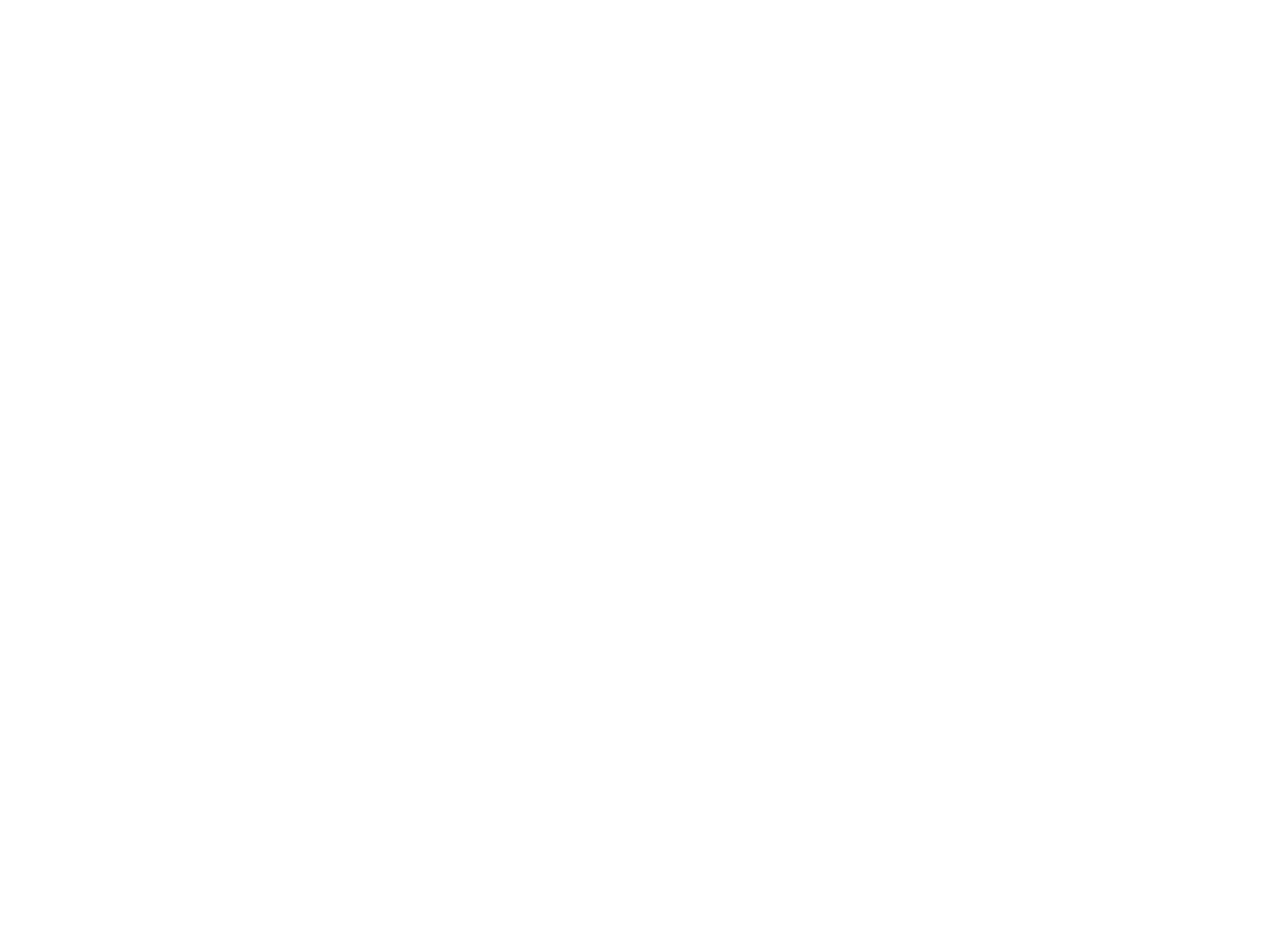
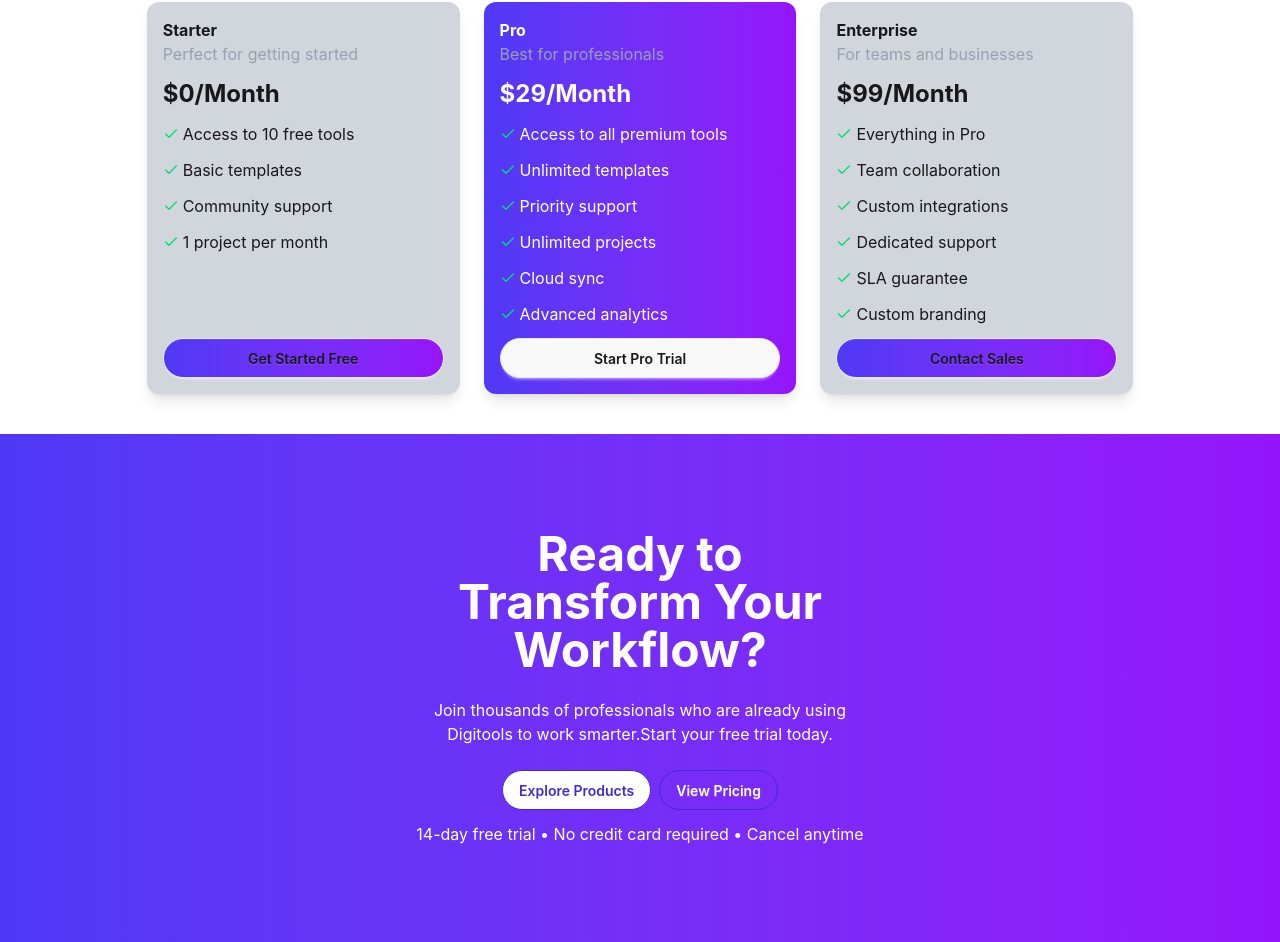
Before and after one commit to amd142457/B13-A6, a React (Vite) app: page / in a window 1280 px wide. Shown: the part 2879-3821 px from the top of the page. Before the commit the page ends 2841 px from the top, so only its background shows below. Built offline with nearby package versions, Linux system fonts and the light colour scheme.

Commit message:
Fix pricing card layout and styling

```diff
--- /dev/null
+++ b/public/Transparant.json
@@ -0,0 +1,43 @@
+[
+  {
+    "plan": "Starter",
+    "description": "Perfect for getting started",
+    "price": "$0/Month",
+    "features": [
+      "Access to 10 free tools",
+      "Basic templates",
+      "Community support",
+      "1 project per month"
+    ],
+    "buttonText": "Get Started Free"
+  },
+  {
+    "plan": "Pro",
+    "description": "Best for professionals",
+    "price": "$29/Month",
+    "features": [
+      "Access to all premium tools",
+      "Unlimited templates",
+      "Priority support",
+      "Unlimited projects",
+      "Cloud sync",
+      "Advanced analytics"
+    ],
+    "buttonText": "Start Pro Trial",
+    "highlight": "Most Popular"
+  },
+  {
+    "plan": "Enterprise",
+    "description": "For teams and businesses",
+    "price": "$99/Month",
+    "features": [
+      "Everything in Pro",
+      "Team collaboration",
+      "Custom integrations",
+      "Dedicated support",
+      "SLA guarantee",
+      "Custom branding"
+    ],
+    "buttonText": "Contact Sales"
+  }
+]
--- a/src/App.jsx
+++ b/src/App.jsx
@@ -1,17 +1,24 @@
 import { useState } from "react";
 import "./App.css";
+import { Suspense } from "react";
 import Bennar from "./componants/Bennar";
 import Model from "./componants/Model";
 import Navber from "./componants/Navber";
 import Rating from "./componants/Rating";
 import Cart from "./componants/Cart";
 import GetStart from "./componants/GetStart";
+import Trasparant from "./componants/Trasparant";
+import Transform from "./componants/Transform";
 const getModels = async () => {
   const res = await fetch("/public/daata.json");
   return res.json();
 };
-
 const modelPromise = getModels();
+const getTransparant = async () => {
+  const res = await fetch("/public/Transparant.json");
+  return res.json();
+};
+const dataPromis = getTransparant();
 
 function App() {
   const [isBtn, setBtn] = useState("products");
@@ -45,6 +52,16 @@
       )}
       {isBtn === "card" && <Cart isCart={isCart} setCart={setCart} />}
       <GetStart />
+      <Suspense
+        fallback={
+          <div className="text-center py-20 text-2xl">
+            Loading Transparent Section...
+          </div>
+        }
+      >
+        <Trasparant dataPromis={dataPromis} />
+      </Suspense>
+      <Transform />
     </>
   );
 }
--- a/src/componants/Fotter.jsx
+++ b/src/componants/Fotter.jsx
@@ -0,0 +1,32 @@
+import React from "react";
+
+const Fotter = () => {
+  return (
+    <div>
+      <footer className="footer sm:footer-horizontal bg-neutral text-neutral-content p-10">
+        <nav>
+          <h6 className="footer-title">Services</h6>
+          <a className="link link-hover">Branding</a>
+          <a className="link link-hover">Design</a>
+          <a className="link link-hover">Marketing</a>
+          <a className="link link-hover">Advertisement</a>
+        </nav>
+        <nav>
+          <h6 className="footer-title">Company</h6>
+          <a className="link link-hover">About us</a>
+          <a className="link link-hover">Contact</a>
+          <a className="link link-hover">Jobs</a>
+          <a className="link link-hover">Press kit</a>
+        </nav>
+        <nav>
+          <h6 className="footer-title">Legal</h6>
+          <a className="link link-hover">Terms of use</a>
+          <a className="link link-hover">Privacy policy</a>
+          <a className="link link-hover">Cookie policy</a>
+        </nav>
+      </footer>
+    </div>
+  );
+};
+
+export default Fotter;
--- /dev/null
+++ b/src/componants/Transform.jsx
@@ -0,0 +1,32 @@
+import React from "react";
+
+const Transform = () => {
+  return (
+    <div>
+      <div className="hero bg-linear-to-r from-[#4F39F6] to-[#9514FA] p-20">
+        <div className="hero-content text-center">
+          <div className="max-w-md">
+            <h1 className="text-5xl font-bold text-white">
+              Ready to Transform Your Workflow?
+            </h1>
+            <p className="py-6 text-white">
+              Join thousands of professionals who are already using Digitools to
+              work smarter.Start your free trial today.
+            </p>
+            <button className="btn btn-primary mr-2 rounded-full btn-outline bg-white">
+              Explore Products
+            </button>
+            <button className="btn btn-primary rounded-full btn-outline text-white">
+              View Pricing
+            </button>
+            <p className="text-white mt-3">
+              14-day free trial • No credit card required • Cancel anytime
+            </p>
+          </div>
+        </div>
+      </div>
+    </div>
+  );
+};
+
+export default Transform;
--- /dev/null
+++ b/src/componants/Trasparant.jsx
@@ -0,0 +1,44 @@
+import React, { use } from "react";
+import { Check } from "lucide-react";
+
+const Trasparant = ({ dataPromis }) => {
+  const data = use(dataPromis);
+
+  return (
+    <div className="grid grid-cols-1 md:grid-cols-3 gap-6  w-10/12 mx-auto p-10 ">
+      {data.map((model) => (
+        <div
+          className={`shadow-lg p-4 flex flex-col h-full rounded-xl space-y-3  ${
+            model.plan === "Pro"
+              ? "bg-linear-to-r from-[#4F39F6] to-[#9514FA] text-white"
+              : "bg-gray-300"
+          }`}
+        >
+          <div>
+            {" "}
+            <h3 className="font-bold ">{model.plan}</h3>
+            <p className="text-gray-400">{model.description}</p>
+          </div>
+          <p className="font-bold text-2xl">{model.price}</p>
+          {model.features.map((item, index) => (
+            <div key={index} className="flex gap-1 ">
+              <Check className="w-4 text-green-400" />
+              {item}
+            </div>
+          ))}
+          <button
+            className={`btn w-full mt-auto rounded-full  ${
+              model.buttonText === "Start Pro Trial"
+                ? ""
+                : "bg-linear-to-r from-[#4F39F6] to-[#9514FA]"
+            }`}
+          >
+            {model.buttonText}
+          </button>
+        </div>
+      ))}
+    </div>
+  );
+};
+
+export default Trasparant;
```
